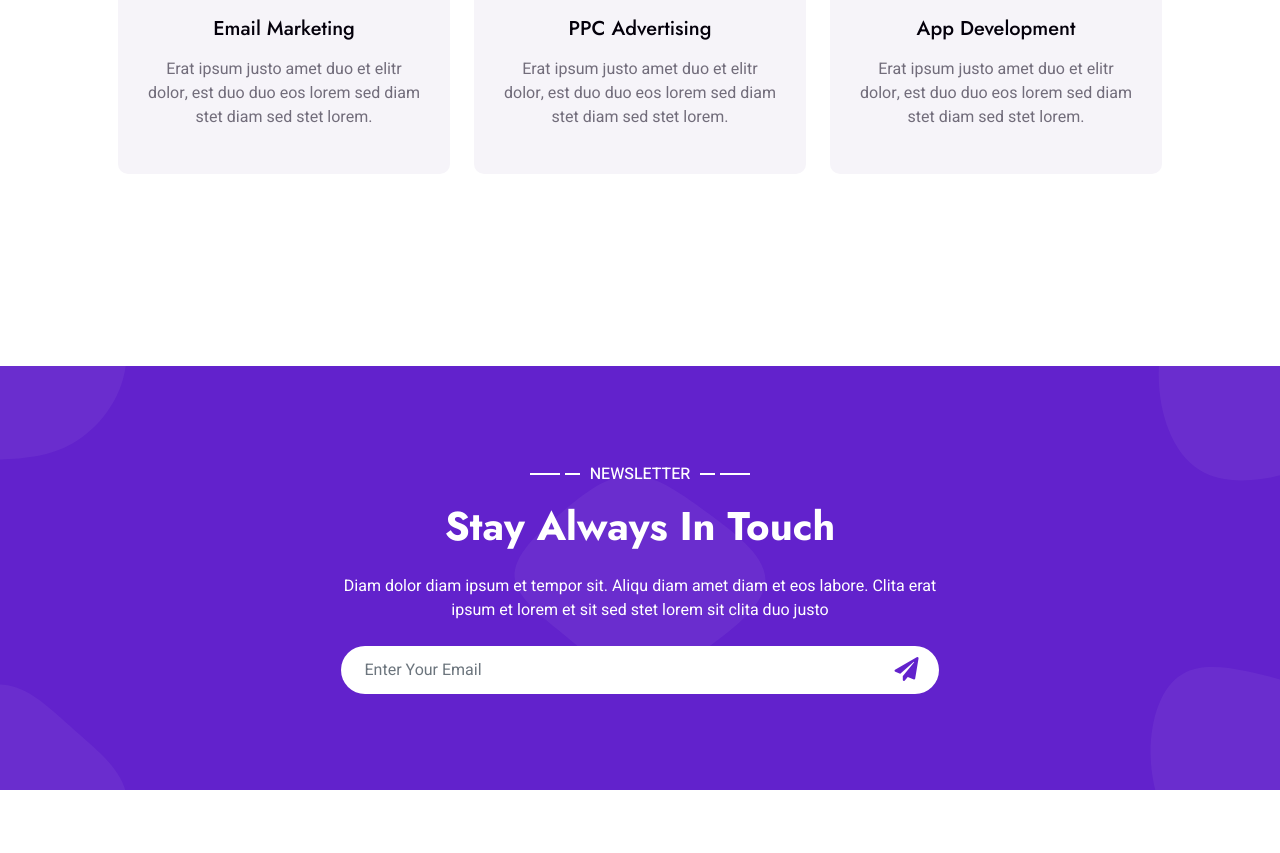
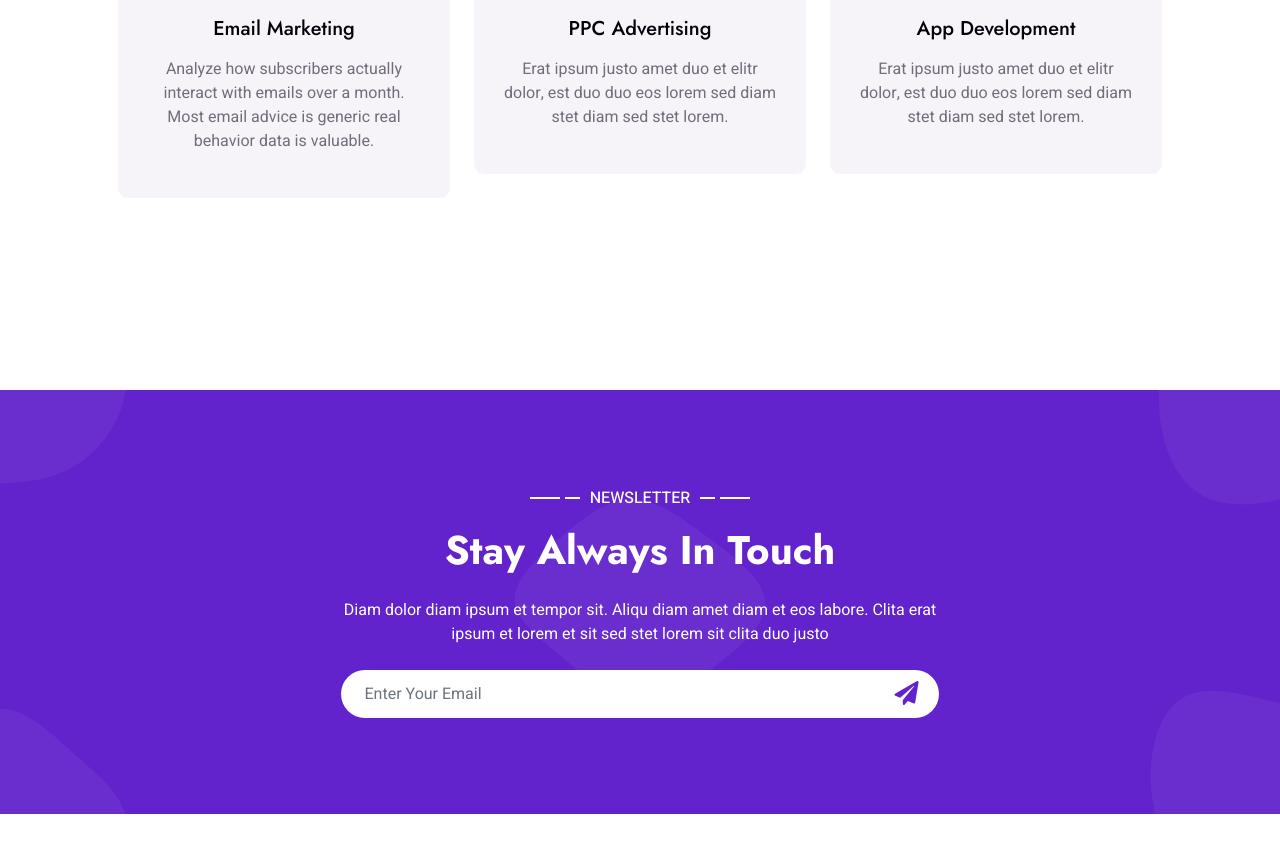
Before and after one commit to vm3458266-ai/VISHAL, a plain HTML site: page index.html in a window 1280 px wide. Shown: the part 3600-4453 px from the top of the page. Drawn offline with nearby package versions, Linux system fonts and the light colour scheme; animation ran at ten frames a second.

Commit message:
Update index.html

```diff
--- a/index.html
+++ b/index.html
@@ -251,7 +251,8 @@ Highly targeted frameworks attract specific, high-intent audiences.</p>
                                 <i class="fa fa-mail-bulk fa-2x"></i>
                             </div>
                             <h5 class="mb-3">Email Marketing</h5>
-                            <p class="m-0">Erat ipsum justo amet duo et elitr dolor, est duo duo eos lorem sed diam stet diam sed stet lorem.</p>
+                            <p class="m-0"> Analyze how subscribers actually interact with emails over a month.
+ Most email advice is generic real behavior data is valuable.</p>
                             <a class="btn btn-square" href=""><i class="fa fa-arrow-right"></i></a>
                         </div>
                     </div>
```
